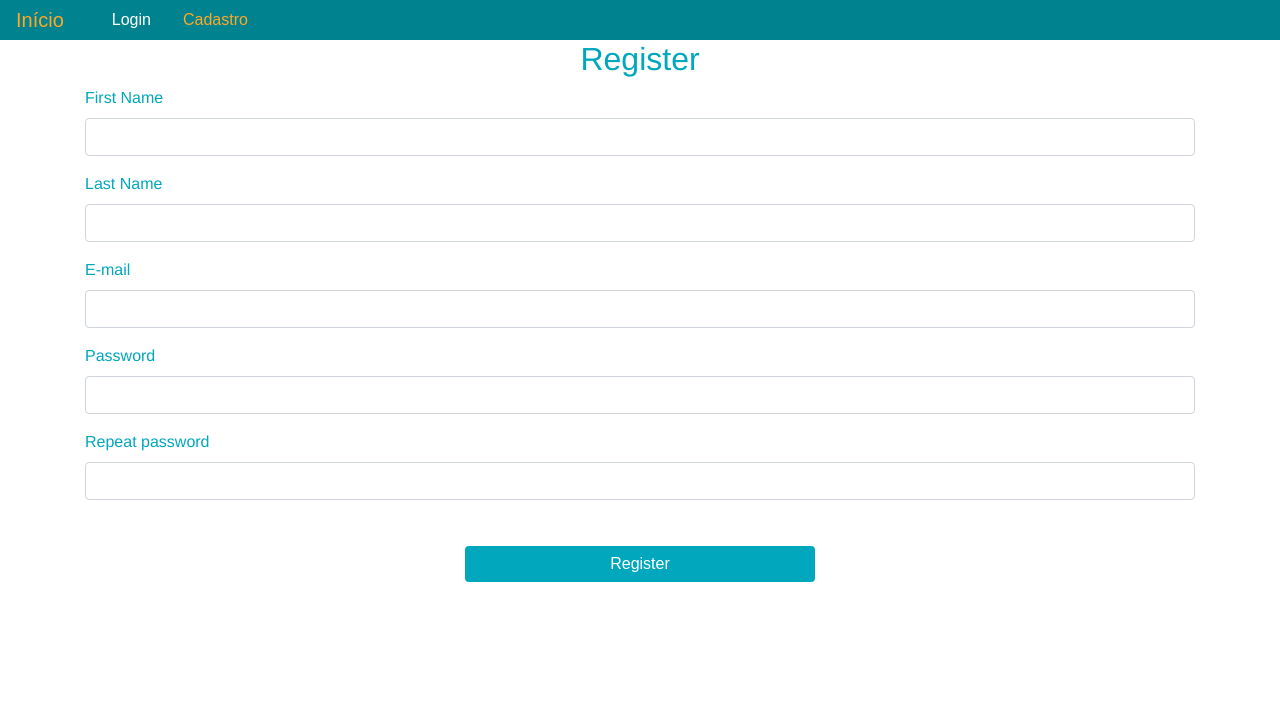
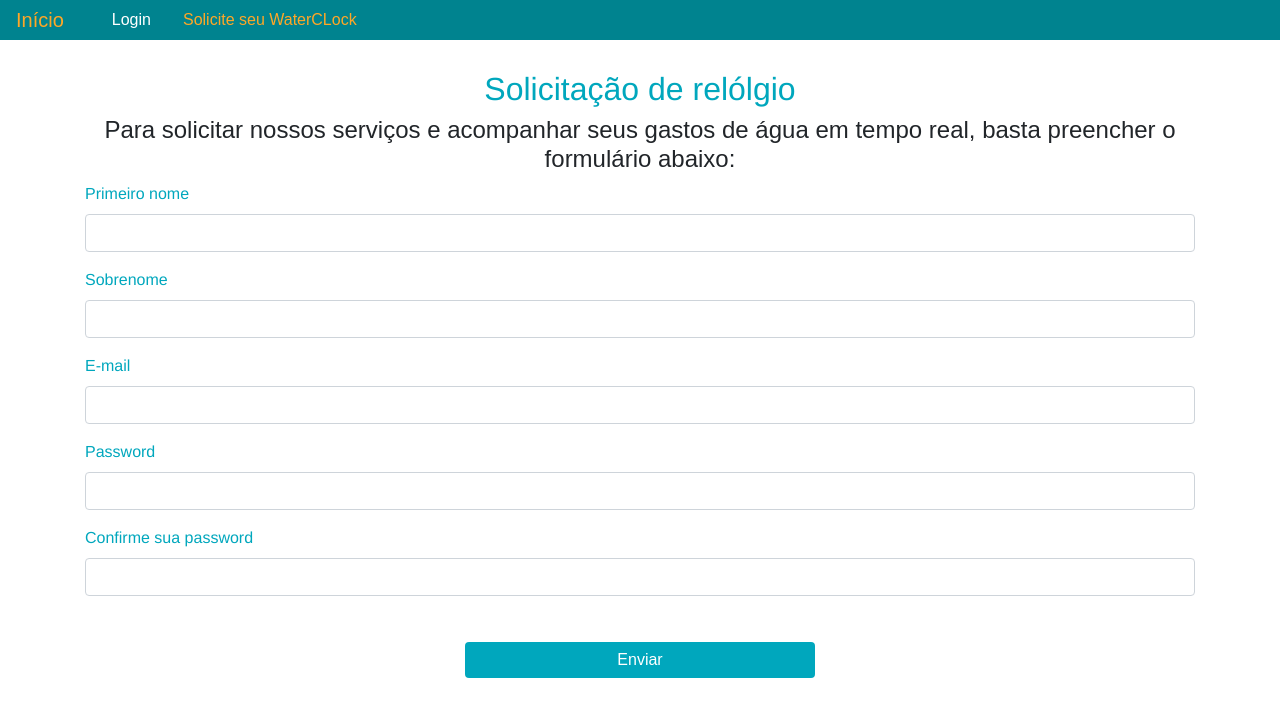
Before and after one commit to FiapWaterClock/WaterClockWeb, a React (Create React App) app: page /register in a window 1280 px wide. Shown: the top 716 px of the page. Built offline with nearby package versions, Linux system fonts and the light colour scheme.

Commit message:
add tables

```diff
--- a/src/components/admin/ClockForm.jsx
+++ b/src/components/admin/ClockForm.jsx
@@ -47,12 +47,7 @@ class ClockForm extends Component {
 
         return (
             <div>
-                <div className="col-sm-12">
-                    <div className="text-center">
-                        <h1 className="text-format-large">Registrar relógio</h1>
-                    </div>
-                </div>
-
+              <h1 className="text-format-large">Registrar relógio</h1>
                 <form onSubmit={this.onSubmitHandler}>
                     <div className="form-group">
                         <Input
@@ -63,7 +58,7 @@ class ClockForm extends Component {
                         />
                     </div>
                     <div className="form-group">
-                        <Input
+                        <Input type="date"
                             name="installation_date"
                             value={this.state.installation_date}
                             onChange={this.onChangeHandler}
@@ -72,15 +67,11 @@ class ClockForm extends Component {
                     </div>
 
                     <div className="form-group">
-                        <div className="row">
-                            <div className="col-sm-4 offset-4">
-                                <input className="btn btn-block btn-primary" type="submit" value="Enviar"/>
-                            </div>
-                        </div>
+                      <input className="btn btn-block btn-primary" type="submit" value="Cadastrar"/>
                     </div>
                 </form>
                 {alert}
-            </div>
+                </div>
         )
     }
 }
--- a/src/components/admin/ClockUserForm.jsx
+++ b/src/components/admin/ClockUserForm.jsx
@@ -47,12 +47,7 @@ class ClockUserForm extends Component {
 
         return (
             <div>
-                <div className="col-sm-12">
-                    <div className="text-center">
-                        <h1 className="text-format-large">Vincular relógio e usuário</h1>
-                    </div>
-                </div>
-
+                <h1 className="text-format-large">Vincular relógio e usuário</h1>
                 <form onSubmit={this.onSubmitHandler}>
                     <div className="form-group">
                         <Input
@@ -70,13 +65,8 @@ class ClockUserForm extends Component {
                             label="Clock id"
                         />
                     </div>
-
                     <div className="form-group">
-                        <div className="row">
-                            <div className="col-sm-4 offset-4">
-                                <input className="btn btn-block btn-primary" type="submit" value="Link"/>
-                            </div>
-                        </div>
+                      <input className="btn btn-block btn-primary" type="submit" value="Linkar"/>
                     </div>
                 </form>
                 {alert}
--- a/src/components/admin/Clocks.jsx
+++ b/src/components/admin/Clocks.jsx
@@ -17,8 +17,17 @@ class AdminClocksPage extends Component {
         }
         return (
             <div>
+              <div class="row formclock">
+              <div class="col-6">
               <ClockForm/>
+              </div>
+              <div class="col-6">
               <ClockUserForm/>
+              </div>
+              </div>
+                <div class="text-center">
+                <h1 className="text-format-large">Relação relógio usuário</h1>
+                </div>
             <table className="table table-bordered text-center">
                 <thead>
                 <tr>
--- a/src/components/admin/Users.jsx
+++ b/src/components/admin/Users.jsx
@@ -17,12 +17,15 @@ class AdminUsersPage extends Component {
         }
         return (
             <div>
+                <div className="text-center">
+                    <h1 className="text-format-large">Clientes cadastrados</h1>
+                </div>
                 <table className="table table-bordered text-center">
                     <thead>
                     <tr>
                         <th scope="col">Id</th>
-                        <th scope="col">Número de série</th>
-                        <th scope="col">Data instalação</th>
+                        <th scope="col">Nome</th>
+                        <th scope="col">Email</th>
                         <th scope="col">Relógios</th>
                     </tr>
                     </thead>
--- a/src/components/auth/Register.jsx
+++ b/src/components/auth/Register.jsx
@@ -47,7 +47,8 @@ class Register extends Component {
             <div>
                 <div className="col-sm-12">
                     <div className="text-center">
-                        <h1 className="text-format-large">Register</h1>
+                        <h1 className="text-format-large">Solicitação de relólgio</h1>
+                        <h4> Para solicitar nossos serviços e acompanhar seus gastos de água em tempo real, basta preencher o formulário abaixo: </h4>
                     </div>
                 </div>
 
@@ -57,7 +58,7 @@ class Register extends Component {
                             name="firstName"
                             value={this.state.firstName}
                             onChange={this.onChangeHandler}
-                            label="First Name"
+                            label="Primeiro nome"
                         />
                     </div>
                     <div className="form-group">
@@ -65,7 +66,7 @@ class Register extends Component {
                             name="lastName"
                             value={this.state.lastName}
                             onChange={this.onChangeHandler}
-                            label="Last Name"
+                            label="Sobrenome"
                         />
                     </div>
                     <div className="form-group">
@@ -91,14 +92,14 @@ class Register extends Component {
                             type="password"
                             value={this.state.matchingPassword}
                             onChange={this.onChangeHandler}
-                            label="Repeat password"
+                            label="Confirme sua password"
                         />
                     </div>
 
                     <div className="form-group">
                         <div className="row">
                             <div className="col-sm-4 offset-4">
-                                <input className="btn btn-block btn-primary" style={{backgroundColor: "#00A7BD", border: 0}} type="submit" value="Register"/>
+                                <input className="btn btn-block btn-primary" style={{backgroundColor: "#00A7BD", border: 0}} type="submit" value="Enviar"/>
                             </div>
                         </div>
                     </div>
--- a/src/components/shared/Header.jsx
+++ b/src/components/shared/Header.jsx
@@ -22,13 +22,13 @@ export default class Header extends Component {
 
                     {!loggedIn && <li className="nav-item">
                         <NavLink className="nav-link" to="/register" activeClassName="active">
-                            Cadastro
+                            Solicite seu WaterCLock
                         </NavLink>
                     </li>}
 
                     {loggedIn && !isAdmin && <li className="nav-item">
                         <NavLink className="nav-link" to="/user/profile" activeClassName="active">
-                            Profile
+                            Acompanhe sua solicitação
                         </NavLink>
                     </li>}
 
--- a/src/components/user/Profile.jsx
+++ b/src/components/user/Profile.jsx
@@ -19,7 +19,9 @@ class UserProfilePage extends Component {
                 <div key={this.props.user.id} className="row">
                     <div className="col-sm-12">
                         <div className="text-center">
-                            {this.props.user.firstName} {this.props.user.lastName} {this.props.user.email}
+                          <h1>Olá {this.props.user.firstName},</h1>
+                            <h2>Em breve entraremos em contato, por intermédio do email {this.props.user.email} para agendarmos o ligamento do seu WaterClock
+                            </h2>
                         </div>
                     </div>
                 </div>
--- a/src/styles/index.css
+++ b/src/styles/index.css
@@ -37,6 +37,7 @@ body {
 
 .navbar-inverse {
     background: #00838F ;
+    margin-bottom: 30px;
 }
 
 .footer {
@@ -49,6 +50,10 @@ body {
     width: 100%;
 }
 
+.formclock {
+  background-color: white;
+}
+
 .btn {
     border: 0 ;
     margin: 30px 0 ;
```
Also changed, not shown: src/components/Home.jsx (line endings or trailing spaces). Lines whose indentation alone changed are shown as unchanged.
